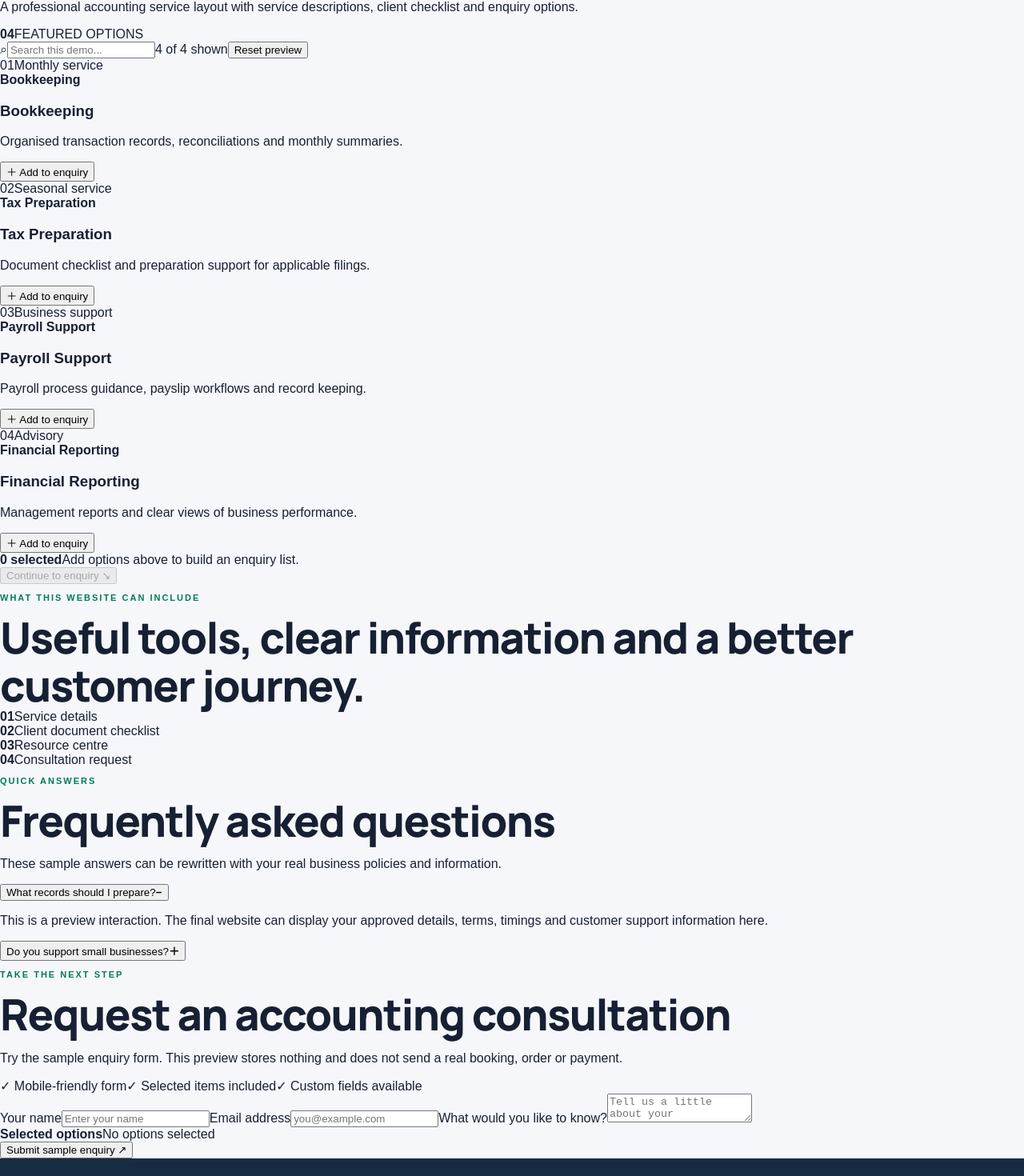
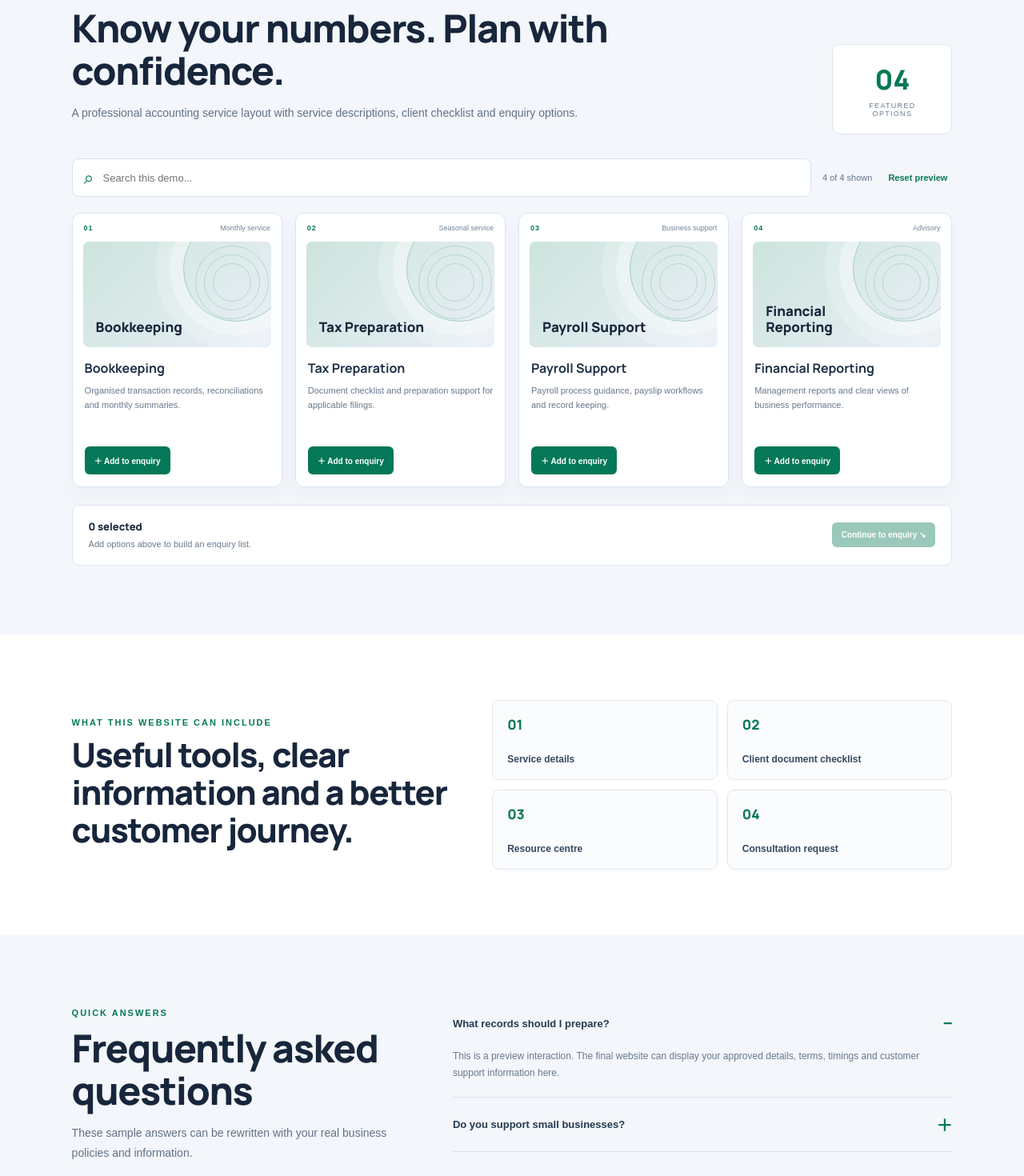
Before and after one commit to satyaprobaho-technologies/nexora-international-technology, a Next.js app: page /demos/accounting in a window 1280 px wide. Shown: the part 1220-2690 px from the top of the page at 80% size. Built offline with nearby package versions, Linux system fonts and the light colour scheme.

Commit message:
Style rich interactive modules across all 50 website demos

```diff
--- a/src/app/globals.css
+++ b/src/app/globals.css
@@ -227,3 +227,68 @@ body{top:0!important}
 .demo-catalog-photo{display:block;width:100%;height:150px;object-fit:cover;border-radius:7px;margin:0 0 12px}
 .demo-catalog-preview{overflow:hidden}
 @media(max-width:620px){.demo-catalog-photo{height:125px}}
+
+
+/* Category-specific interactive demo modules */
+.demo-interactive{background:#fff;color:#17263b}
+.demo-live-catalog{padding:86px max(7vw,24px);background:#f3f6fa}
+.demo-live-heading{display:flex;justify-content:space-between;align-items:end;gap:30px;margin-bottom:30px}
+.demo-live-heading>div:first-child{max-width:760px}
+.demo-live-heading h2,.demo-live-benefits h2,.demo-live-faq h2,.demo-live-enquiry h2{font:800 clamp(30px,4.2vw,48px)/1.12 Manrope,Arial,sans-serif;letter-spacing:-1.4px;color:#17263b;margin:10px 0 14px}
+.demo-live-heading>div>p:last-child,.demo-live-faq>div>p:last-child,.demo-live-enquiry>div>p:not(.demo-kicker){max-width:720px;color:#607187;font-size:14px;line-height:1.8}
+.demo-live-count{flex:0 0 150px;padding:20px;background:#fff;border:1px solid #dce5ef;border-radius:10px;display:grid;gap:5px;text-align:center}
+.demo-live-count b{font:800 34px Manrope;color:var(--demo-accent)}
+.demo-live-count span{font-size:9px;letter-spacing:1.3px;color:#6a7b90}
+.demo-live-toolbar{display:flex;align-items:center;gap:14px;margin:26px 0 20px;flex-wrap:wrap}
+.demo-live-search{display:flex;align-items:center;gap:9px;flex:1;min-width:220px;padding:0 14px;background:#fff;border:1px solid #d7e1ec;border-radius:8px}
+.demo-live-search>span{font-size:23px;color:var(--demo-accent)}
+.demo-live-search input{width:100%;height:46px;border:0;outline:0;background:transparent;color:#17263b;font:13px Arial}
+.demo-live-toolbar>span{font-size:11px;color:#65758a}
+.demo-live-toolbar>button{border:0;background:transparent;color:var(--demo-accent);font-size:11px;font-weight:800;cursor:pointer}
+.demo-live-grid{display:grid;grid-template-columns:repeat(4,minmax(0,1fr));gap:16px}
+.demo-live-card{overflow:hidden;background:#fff;border:1px solid #dce5ef;border-radius:11px;box-shadow:0 10px 25px #16263b08}
+.demo-live-card-top{display:flex;justify-content:space-between;gap:8px;padding:13px 14px 0;color:#738398;font-size:9px}
+.demo-live-card-top span:first-child{color:var(--demo-accent);font-weight:900;letter-spacing:1px}
+.demo-live-art{height:132px;margin:12px 13px 0;padding:16px;position:relative;overflow:hidden;display:flex;align-items:end;background:linear-gradient(135deg,color-mix(in srgb,var(--demo-accent) 20%,white),#e9eff6);border-radius:7px}
+.demo-live-art:after{content:"";position:absolute;width:130px;height:130px;right:-22px;top:-32px;border:1px solid color-mix(in srgb,var(--demo-accent) 35%,white);border-radius:50%;box-shadow:0 0 0 17px #ffffff50,0 0 0 35px #ffffff30}
+.demo-live-art i{position:absolute;border-radius:50%;border:1px solid color-mix(in srgb,var(--demo-accent) 30%,white);width:48px;height:48px;right:25px;top:27px}
+.demo-live-art i:nth-child(2){width:70px;height:70px;right:14px;top:16px}
+.demo-live-art i:nth-child(3){width:92px;height:92px;right:3px;top:5px}
+.demo-live-art b{position:relative;z-index:1;max-width:76%;font:800 17px/1.15 Manrope;color:#17263b}
+.demo-live-card-copy{padding:15px}
+.demo-live-card-copy h3{font:700 16px Manrope;margin:0 0 8px;color:#1c3048}
+.demo-live-card-copy p{min-height:65px;margin:0;color:#68798d;font-size:11px;line-height:1.65}
+.demo-live-card-bottom{display:flex;justify-content:space-between;align-items:center;gap:8px;margin-top:14px;flex-wrap:wrap}
+.demo-live-card-bottom>strong{color:#17263b;font:800 14px Manrope}
+.demo-live-card-bottom button,.demo-live-selection button,.demo-live-enquiry form>button{border:0;border-radius:6px;padding:10px 12px;background:var(--demo-accent);color:white;font-size:10px;font-weight:800;cursor:pointer}
+.demo-live-card-bottom button.is-selected{background:#14734c}
+.demo-live-empty{padding:25px;text-align:center;color:#64748b}
+.demo-live-selection{display:flex;justify-content:space-between;align-items:center;gap:18px;margin-top:22px;padding:17px 20px;background:#fff;border:1px solid #dce5ef;border-radius:9px}
+.demo-live-selection>div{display:grid;gap:5px;min-width:0}
+.demo-live-selection b{font:800 13px Manrope;color:#17263b}
+.demo-live-selection span{font-size:11px;line-height:1.5;color:#697b90;overflow-wrap:anywhere}
+.demo-live-selection button:disabled{opacity:.4;cursor:not-allowed}
+.demo-live-benefits{padding:82px max(7vw,24px);display:grid;grid-template-columns:.9fr 1.1fr;gap:55px;align-items:center}
+.demo-live-benefits h2{font-size:clamp(28px,3.6vw,42px)}
+.demo-live-benefit-grid{display:grid;grid-template-columns:repeat(2,1fr);gap:12px}
+.demo-live-benefit-grid article{min-height:100px;padding:18px;border:1px solid #e0e7ef;border-radius:9px;display:grid;align-content:space-between;gap:12px;background:#fbfcfe}
+.demo-live-benefit-grid b{font:800 17px Manrope;color:var(--demo-accent)}
+.demo-live-benefit-grid span{font-size:12px;font-weight:700;color:#344960}
+.demo-live-faq{padding:80px max(7vw,24px);background:#f3f6fa;display:grid;grid-template-columns:.8fr 1.2fr;gap:60px}
+.demo-live-faq-list article{border-bottom:1px solid #d9e2ec}
+.demo-live-faq-list article>button{width:100%;padding:19px 0;display:flex;justify-content:space-between;align-items:center;gap:15px;border:0;background:transparent;text-align:left;color:#243950;font-size:13px;font-weight:800;cursor:pointer}
+.demo-live-faq-list article>button b{color:var(--demo-accent);font-size:20px}
+.demo-live-faq-list article>p{margin:0;padding:0 30px 18px 0;color:#68798d;font-size:12px;line-height:1.8}
+.demo-live-enquiry{padding:85px max(7vw,24px);display:grid;grid-template-columns:1fr 1fr;gap:60px;background:linear-gradient(130deg,color-mix(in srgb,var(--demo-accent) 12%,white),#f6f8fb)}
+.demo-live-contact-points{display:grid;gap:11px;margin-top:28px;color:#4c637b;font-size:12px;font-weight:700}
+.demo-live-enquiry form{padding:25px;background:#fff;border:1px solid #dce5ef;border-radius:12px;box-shadow:0 15px 45px #172b430d;display:grid;gap:14px}
+.demo-live-enquiry form label{display:grid;gap:7px;color:#344960;font-size:11px;font-weight:800}
+.demo-live-enquiry form input,.demo-live-enquiry form textarea{width:100%;border:1px solid #d5dfeb;border-radius:6px;padding:12px;background:#fbfcfe;color:#17263b;font:13px Arial;outline-color:var(--demo-accent)}
+.demo-live-enquiry form textarea{min-height:95px;resize:vertical}
+.demo-live-form-selection{display:grid;gap:5px;padding:12px;background:#f3f6fa;border-radius:6px}
+.demo-live-form-selection b{font-size:10px;color:#344960}
+.demo-live-form-selection span{font-size:11px;line-height:1.6;color:#697b90}
+.demo-live-enquiry form>button{padding:14px;font-size:12px}
+.demo-live-success{margin:0;padding:12px;border-radius:6px;background:#e8f7ef;color:#17633f;font-size:11px;line-height:1.6}
+@media(max-width:1050px){.demo-live-grid{grid-template-columns:repeat(2,minmax(0,1fr))}.demo-live-benefits{grid-template-columns:1fr;gap:25px}}
+@media(max-width:680px){.demo-live-catalog,.demo-live-benefits,.demo-live-faq,.demo-live-enquiry{padding:58px 20px}.demo-live-heading{display:block}.demo-live-count{display:inline-grid;margin-top:18px}.demo-live-grid{grid-template-columns:1fr}.demo-live-card-copy p{min-height:0}.demo-live-selection{align-items:stretch;flex-direction:column}.demo-live-selection button{width:100%}.demo-live-faq,.demo-live-enquiry{grid-template-columns:1fr;gap:25px}.demo-live-benefit-grid{grid-template-columns:1fr 1fr}}
```
